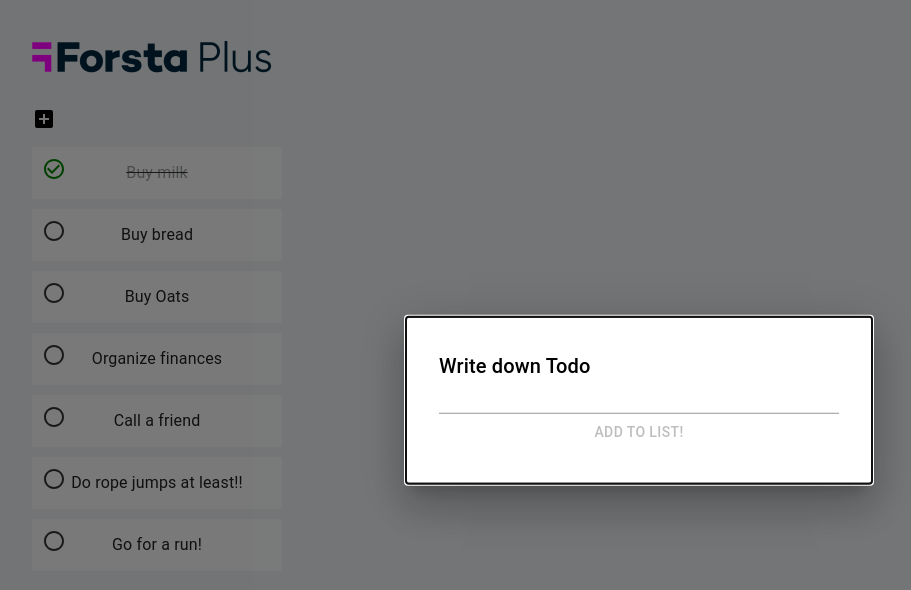
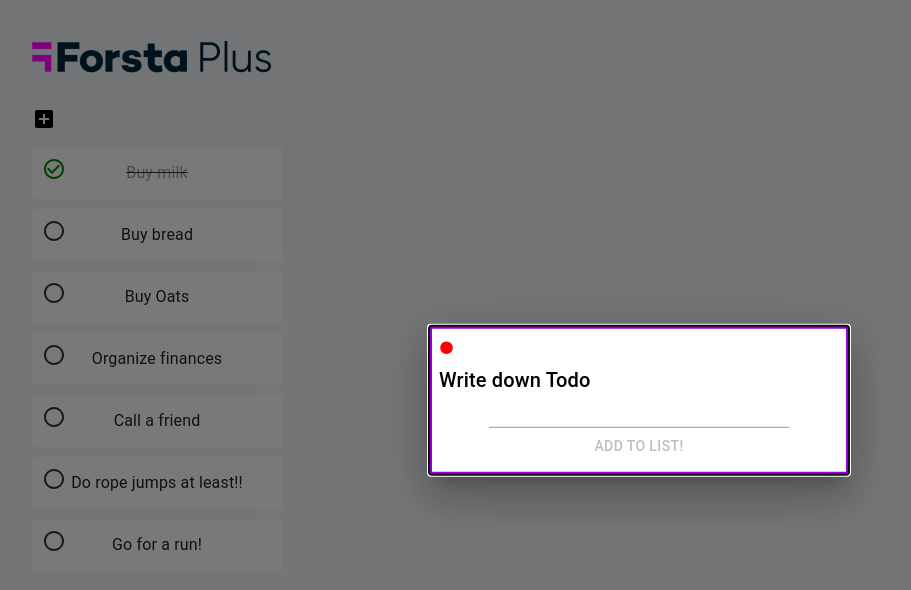
Before and after one commit to ForstaGlobal/frontend-candidate-challenge, a React (Create React App) app: page / in a window 1280 px wide. Both pictures are taken after a click on the icon 45 px from the left and 119 px from the top of the page. Shown: the top 590 px of the page, without its empty margins (1-912 px from the left). Built offline with nearby package versions, Linux system fonts and the light colour scheme.

Commit message:
chore(todo): minor ui tweaks

```diff
--- a/src/components/dialog/Dialog.tsx
+++ b/src/components/dialog/Dialog.tsx
@@ -1,4 +1,5 @@
-import { Box, Modal } from '@mui/material'
+import { Box, Grid, Modal } from '@mui/material'
+import CircleIcon from '@mui/icons-material/Circle';
 import React from 'react'
 
 import { Props } from './types'
@@ -10,9 +11,14 @@ const style = {
   transform: 'translate(-50%, -50%)',
   width: 400,
   bgcolor: 'background.paper',
-  border: '2px solid #000',
+  border: '4px solid darkviolet',
   boxShadow: 24,
-  p: 4
+  p: 4,
+  padding: '7px',
+}
+const closeIconStyle = {
+  color: 'red',
+  width: '15px',
 }
 
 const Dialog = (props: Props) => {
@@ -27,6 +33,10 @@ const Dialog = (props: Props) => {
       aria-describedby='modal-modal-description'
     >
       <Box sx={style}>
+        <Box
+          onClick={handleClose}>
+          <CircleIcon style={closeIconStyle} data-testid='close-dialog-icon'/>
+        </Box>
         {children}
       </Box>
     </Modal>
--- a/src/components/newTodoForm/NewTodoForm.tsx
+++ b/src/components/newTodoForm/NewTodoForm.tsx
@@ -6,7 +6,10 @@ const StyledTodoInput = styled(
   TextField,
   {}
 )(() => {
-  return {};
+  return {
+    width: '75%',
+    margin: 'auto',
+  };
 });
 
 const FormGrid = styled(
--- a/src/components/showAddtodoForm/ShowAddtodoForm.tsx
+++ b/src/components/showAddtodoForm/ShowAddtodoForm.tsx
@@ -14,7 +14,7 @@ const ShowAddtodoForm = (props: Props) => {
     };
   });
 
-  return <StyledAddBtn onClick={onClick}>{text}</StyledAddBtn>;
+  return <StyledAddBtn onClick={onClick} data-testid='open-new-todo-form'>{text}</StyledAddBtn>;
 }
 
 export default ShowAddtodoForm
--- a/src/components/todoItem/TodoItem.tsx
+++ b/src/components/todoItem/TodoItem.tsx
@@ -63,7 +63,7 @@ const TodoItem = (props: Props) => {
   }
 
   const saveTextUpdate = () => {
-    onTodoUpdate(id, {...props.todo, text: updatableText})
+    onTodoUpdate(id, { ...props.todo, text: updatableText })
   }
 
   return (
@@ -81,9 +81,13 @@ const TodoItem = (props: Props) => {
         onBlur={saveTextUpdate}
         variant='standard'
         InputProps={{ disableUnderline: true, }}
-        inputProps={{ style: { textAlign: 'center' } }}
+        inputProps={{
+          style: { textAlign: 'center' },
+          'data-testid': `todo_item_${id}_input`,
+        }}
         key={`todo__${id}_input`}
         disabled={done}
+
       />
       <TodoActions
         isHidden={isHovered}
--- a/src/components/todoList/TodoList.tsx
+++ b/src/components/todoList/TodoList.tsx
@@ -8,7 +8,7 @@ export const TodoList = (props: ListProps) => {
 
   return (
     <ul className='todoList'>
-      {todos.map((todo: Todo, i) => (
+      {todos.map((todo: Todo) => (
         <li key={todo.id}>
           <TodoItem
             todo={todo}
```
